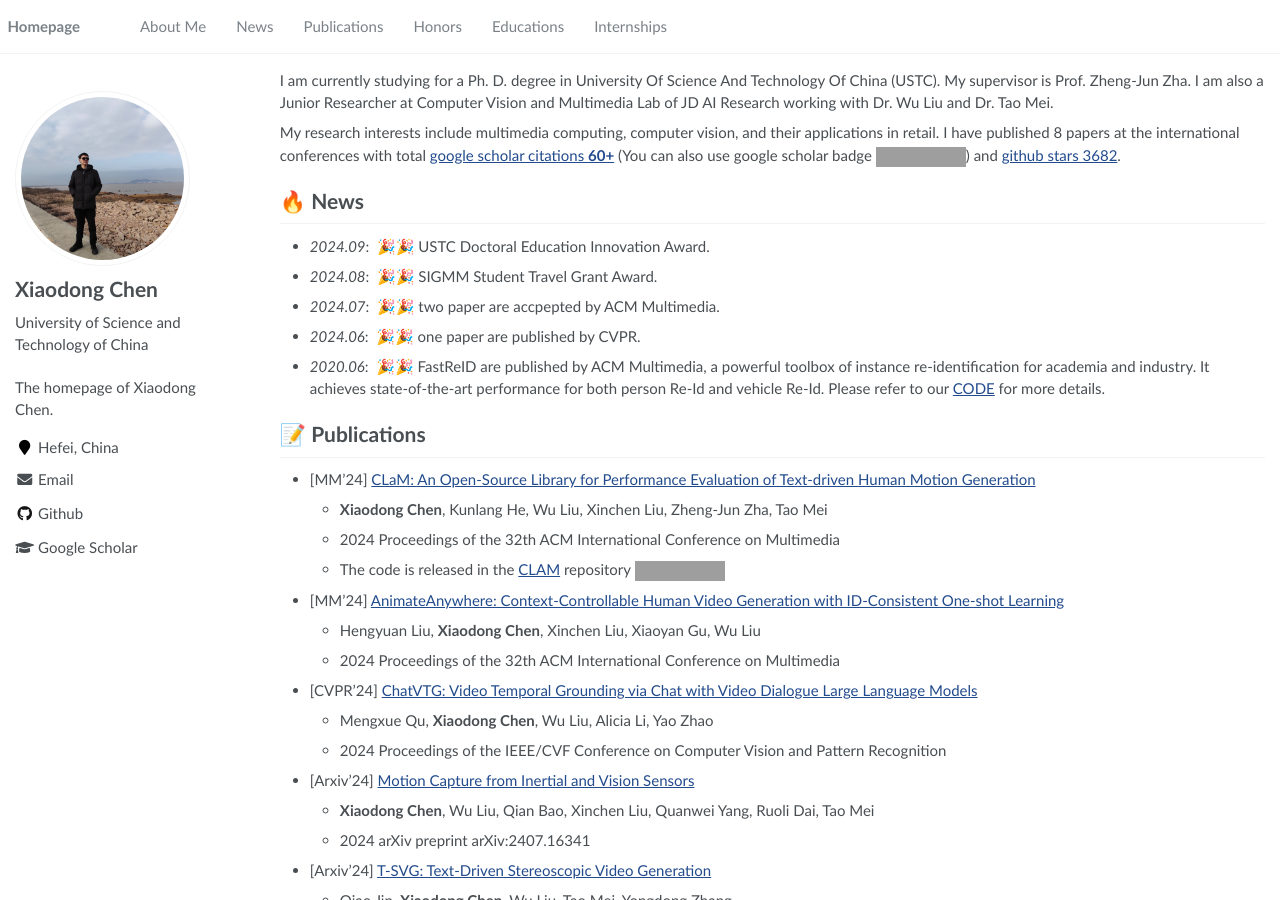
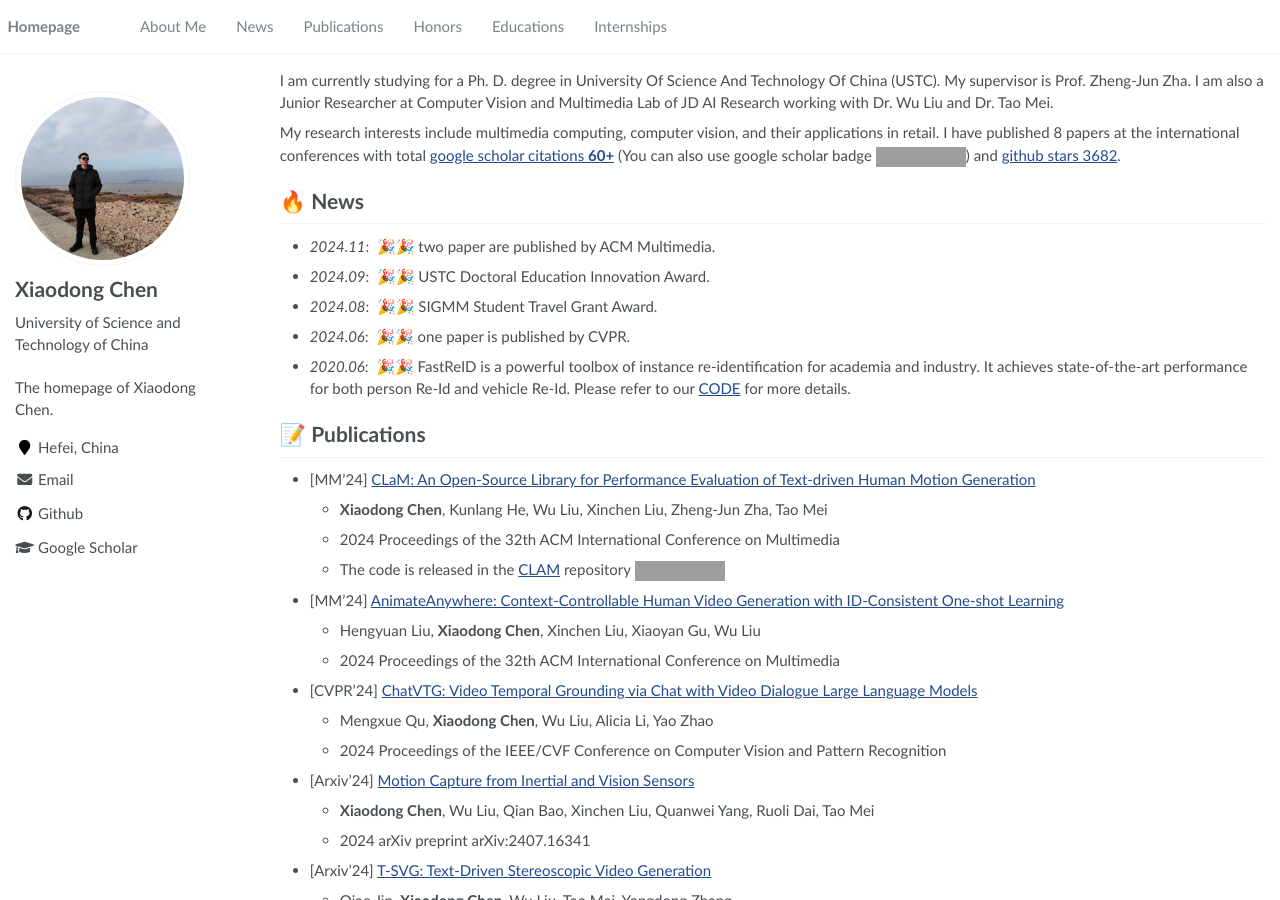
Before and after one commit to SheldongChen/SheldongChen.github.io, a Jekyll site: the page built from _pages/about.md, in a window 1280 px wide and 900 px high. Built offline with Jekyll 4.4.1, drawn with Linux system fonts in a browser that asks for light colours; grey boxes are pictures that could not be loaded.

Commit message:
Update about.md

```diff
--- a/_pages/about.md
+++ b/_pages/about.md
@@ -23,11 +23,11 @@
 
 
 # 🔥 News
+- *2024.11*: &nbsp;🎉🎉 two paper are published by ACM Multimedia.
 - *2024.09*: &nbsp;🎉🎉 USTC Doctoral Education Innovation Award.
 - *2024.08*: &nbsp;🎉🎉 SIGMM Student Travel Grant Award.
-- *2024.07*: &nbsp;🎉🎉 two paper are accpepted by ACM Multimedia.
-- *2024.06*: &nbsp;🎉🎉 one paper are published by CVPR.
-- *2020.06*: &nbsp;🎉🎉 FastReID are published by ACM Multimedia, a powerful toolbox of instance re-identification for academia and industry. It achieves state-of-the-art performance for both person Re-Id and vehicle Re-Id. Please refer to our [CODE](https://github.com/JDAI-CV/fast-reid) for more details.
+- *2024.06*: &nbsp;🎉🎉 one paper is published by CVPR.
+- *2020.06*: &nbsp;🎉🎉 FastReID is a powerful toolbox of instance re-identification for academia and industry. It achieves state-of-the-art performance for both person Re-Id and vehicle Re-Id. Please refer to our [CODE](https://github.com/JDAI-CV/fast-reid) for more details.
 
 # 📝 Publications
 
```
